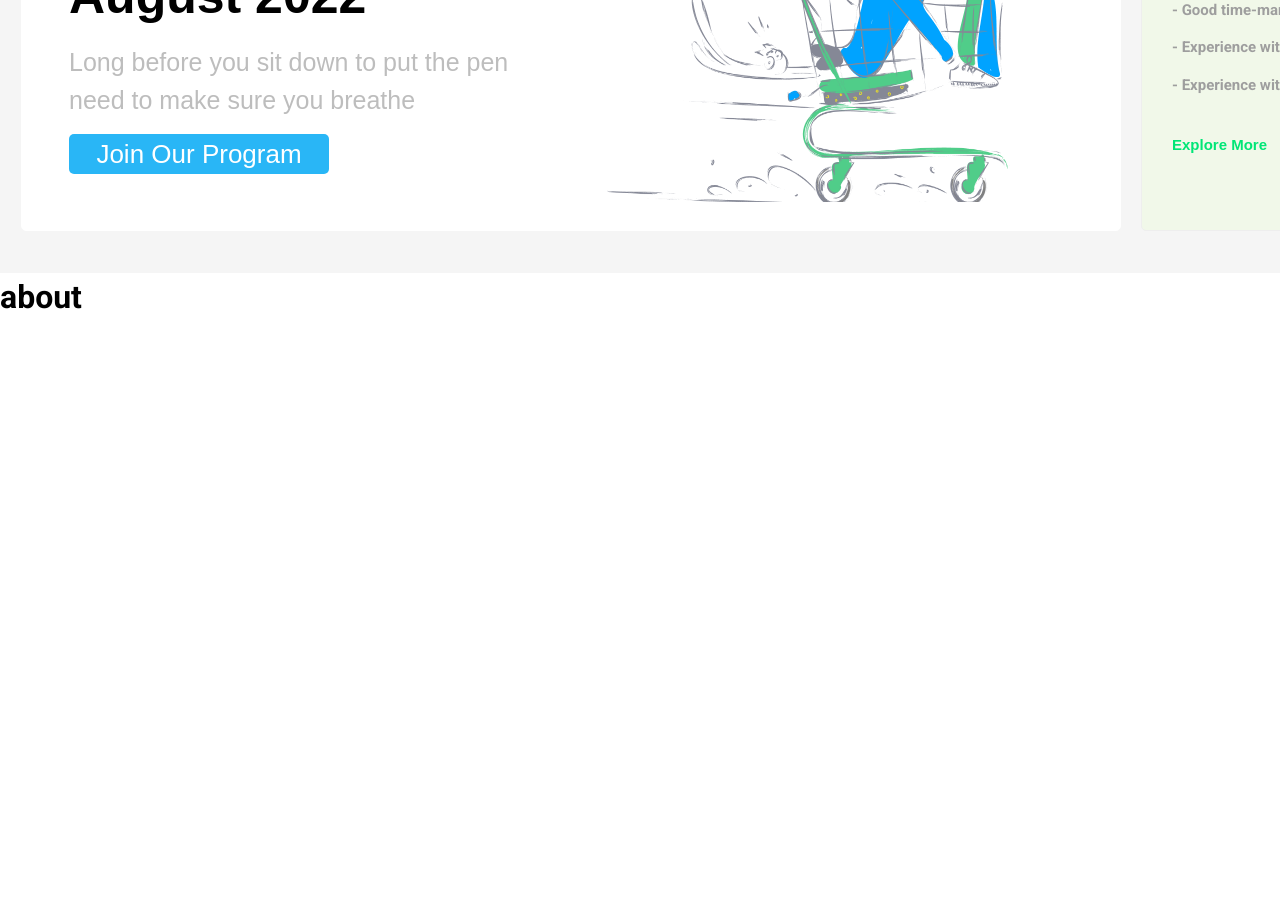
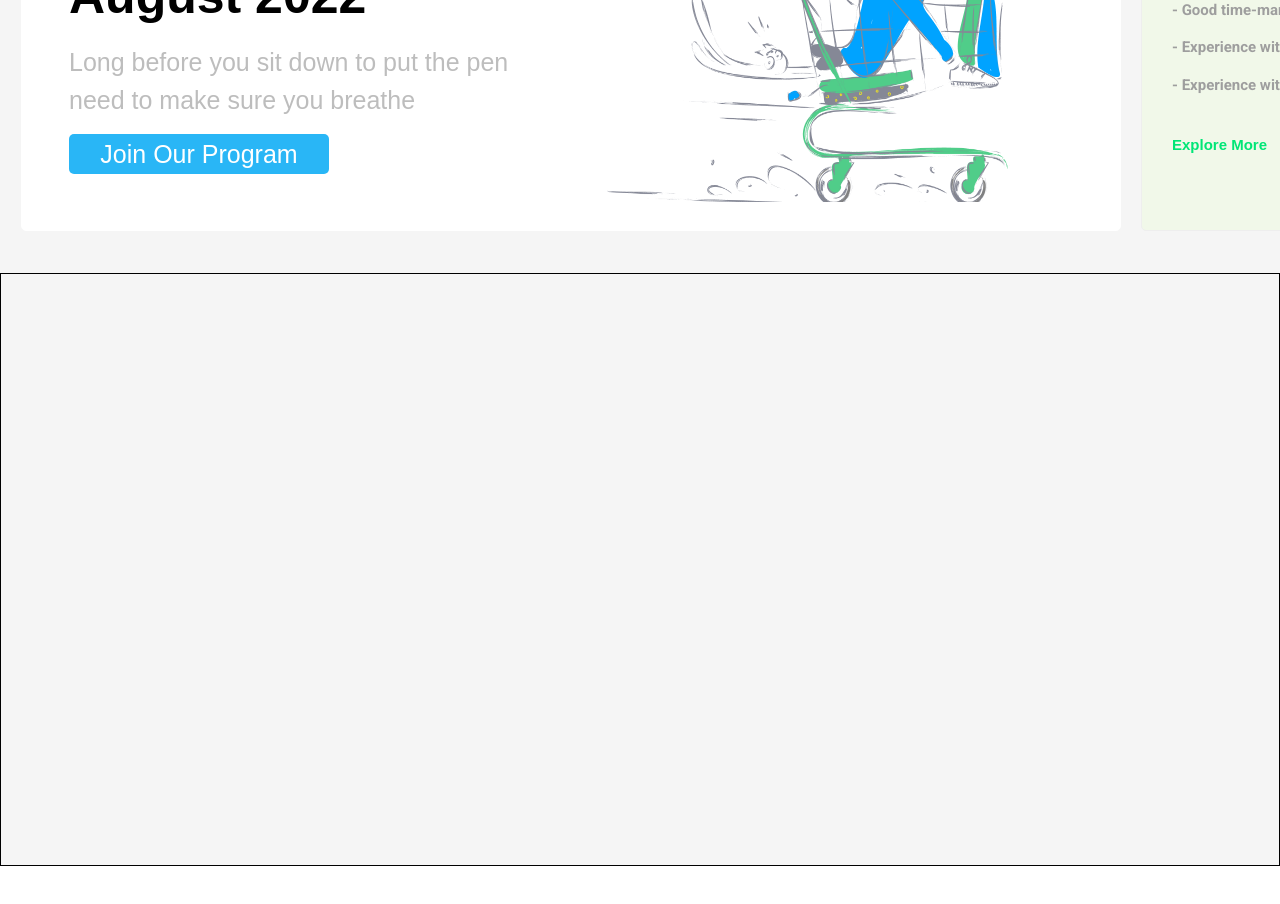
Before and after one commit to OmarMlaeb/IDS_Academy_Website, a React (Create React App) app in the folder front-end/: page / in a window 1280 px wide. Shown: the part 440-1344 px from the top of the page. After the commit the page ends 1306 px from the top, so only its background shows below. Built offline with nearby package versions, Linux system fonts and the light colour scheme.

Commit message:
updated package

```diff
--- a/front-end/package.json
+++ b/front-end/package.json
@@ -7,10 +7,12 @@
     "@testing-library/react": "^13.3.0",
     "@testing-library/user-event": "^13.5.0",
     "react": "^18.2.0",
+    "react-countup": "^6.3.0",
     "react-dom": "^18.2.0",
     "react-icons": "^4.4.0",
     "react-scripts": "5.0.1",
     "react-scroll": "^1.8.7",
+    "react-scroll-trigger": "^0.6.14",
     "web-vitals": "^2.1.4"
   },
   "scripts": {
--- a/front-end/src/components/About/about.css
+++ b/front-end/src/components/About/about.css
@@ -1,7 +1,8 @@
 .about {
-    background-color: #FFF;
+    background-color: #F5F5F5;
     color: #000;
-    height: 685px;
+    height: 593px;
     width: 100%;
     position: relative;
+    border: 1px solid #000;
 }
--- a/front-end/src/components/About/about.js
+++ b/front-end/src/components/About/about.js
@@ -1,11 +1,14 @@
 import React from 'react'
+
+import img2 from './../../images/about_img.png';
+import { Link } from 'react-scroll';
 
 import './about.css';
 
 const About = () => {
     return (
         <div className='about' id='about'>
-            <h1>about</h1>
+
         </div>
     )
 }
--- a/front-end/src/components/Home/home.css
+++ b/front-end/src/components/Home/home.css
@@ -61,7 +61,8 @@
     font-weight: 500;
     border: #29B6F6;
     border-radius: 5px;
-    font-size: 26px;
+    font-size: 25px;
+    cursor: pointer;
 }
 
 .img_container {
@@ -128,4 +129,5 @@
     margin-top: 40px;
     border: #F1F8E9;
     background-color: #F1F8E9;
+    cursor: pointer;
 }
```
Also changed, not shown: 2 other files (tests, documents, lock files or other folders).
